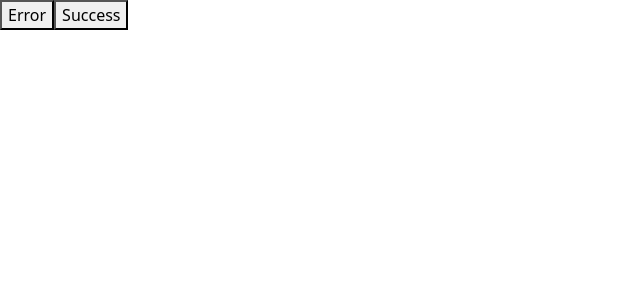
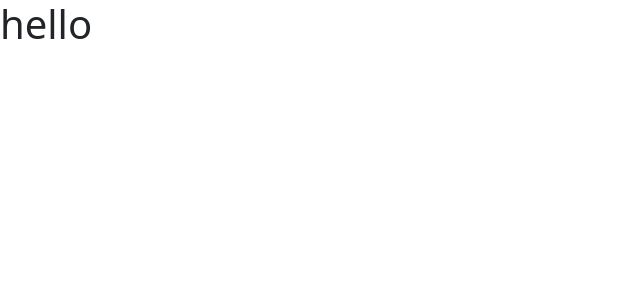
Before and after one commit to Nabab-Sharif/React-Practices, a React (Create React App) app: page / in a window 1280 px wide. Shown: the top 300 px of the page, without its empty margins (0-640 px from the left). Built offline with nearby package versions, Linux system fonts and the light colour scheme.

Commit message:
react html parser

```diff
--- a/src/App4.js
+++ b/src/App4.js
@@ -1,27 +1,16 @@
 
 import React from 'react';
-import cogoToast from 'cogo-toast';
-
-
+import ReactHtmlParser from 'react-html-parser';
 
 const App = () => {
 
-  const ErrorToast=()=>{
-    cogoToast.error("Your Toast Content");
-  }
-
-  const SuccessToast=()=>{
-    cogoToast.success("Your Toast Content")
-  }
-
+  let HTMLString = "<h1>hello</h1>"
 
   return (
     <div>
-      <button onClick={ErrorToast}>Error</button>
-      <button onClick={SuccessToast}>Success</button>
+      {ReactHtmlParser(HTMLString)}
     </div>
   )
-}
-
+};
 
 export default App;
```
Also changed, not shown: src/App.js (added, +27 -0 lines).
